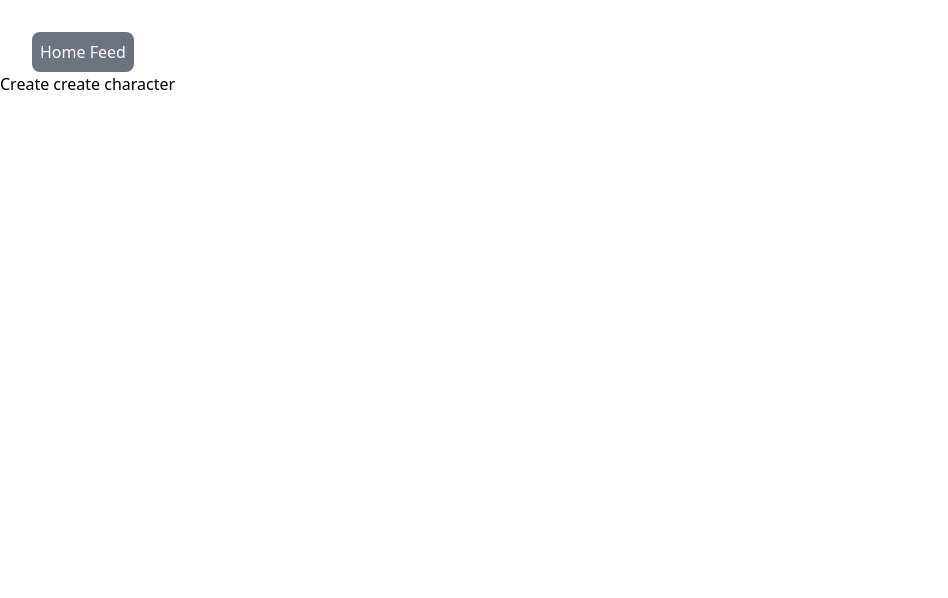
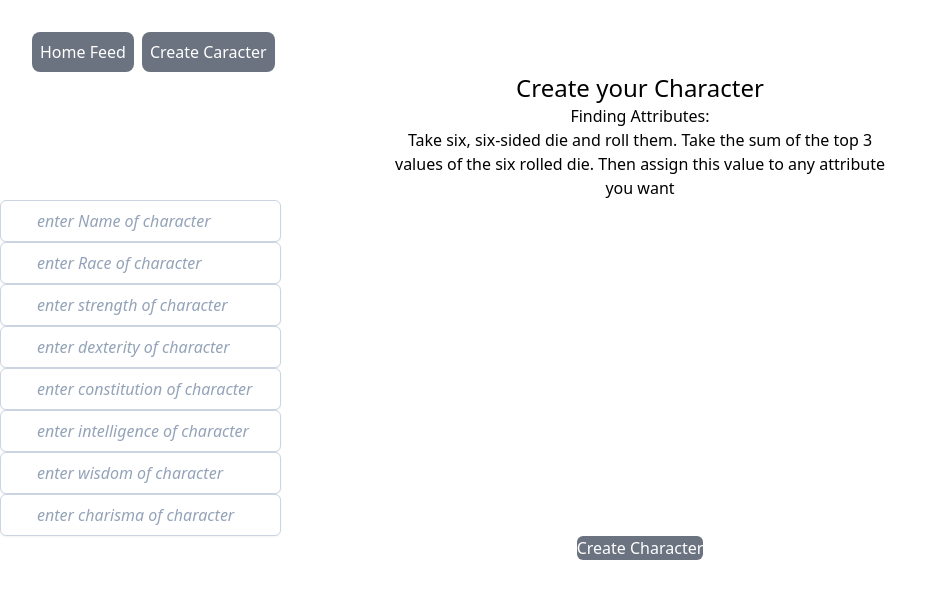
Before and after one commit to Mimi3col/Final-project, a Next.js app: page /create_character in a window 1280 px wide. Shown: the top 598 px of the page, without its empty margins (0-948 px from the left). Built offline with nearby package versions, Linux system fonts and the light colour scheme; no server answers.

Commit message:
working on getting info sent to supabase

```diff
--- a/src/components/displaycards.js
+++ b/src/components/displaycards.js
@@ -16,11 +16,6 @@ export default function DisplayCards({ char_list }) {
         <p> Charisma: {element.charisma}</p>
         <p> Time Created: {element.created_at.slice(0, 19)}</p>
         <p> 🖤: {element.hearts}</p>
-        <div className=" self-start ">
-          <button className=" w bg-green-500 text-white hover:bg-sky-500">
-            🖤
-          </button>
-        </div>
       </button>
     </div>
   ));
--- a/src/components/navbar.js
+++ b/src/components/navbar.js
@@ -9,6 +9,10 @@ export default function NavBar() {
         className="rounded-lg text-white bg-gray-500 hover:bg-blue-500 p-2">
         Home Feed
       </Link>
+      <Link href='/create_character'
+        className="rounded-lg text-white bg-gray-500 hover:bg-blue-500 p-2">
+        Create Caracter
+      </Link>
     </div>
   )
 }
--- a/src/pages/create_character.js
+++ b/src/pages/create_character.js
@@ -1,9 +1,82 @@
+import { supabase } from "/utils/supabase";
+import { useState } from "react";
+import { useRouter } from "next/router";
 
-export default  function Create_Character () {
 
-  return(
-  <div>
-      Create create character
+export default function Create_Character() {
+
+
+  const router = useRouter();
+  const [characterData, setcharacterData] = useState(
+    {
+      char_name: '',
+      race: '',
+      strength: '',
+      dexterity: '',
+      constitution: '',
+      intelligence: '',
+      wisdom: '',
+      charisma: ''
+    }
+  );
+
+  const { char_name, race, strength, dexterity, constitution, intelligence, wisdom, charisma } = characterData;
+
+  const handleChange = (e) => {
+    setcharacterData({ ...characterData, [e.target.name]: e.target.value });
+    console.log(e.target.name);
+    console.log(e.target.value);
+  };
+
+  const createCharacter = async () => {
+    try {
+
+      const { data, error } = await supabase
+        .from('character_list')
+        .insert(
+          {
+            char_name: characterData.char_name,
+            race,
+            strength,
+            dexterity,
+            constitution,
+            intelligence,
+            wisdom,
+            charisma,
+          },
+        )
+        .single()
+      if (error) throw error;
+      alert("character created successfully");
+      setcharacterData({ char_name: '', race: '', strength: '', dexterity: '', constitution: '', intelligence: '', wisdom: '', charisma: '' });
+      console.log(characterData)
+      router.push("/");
+    } catch (error) {
+      alert(error.message);
+    }
+  };
+
+
+
+  return (
+    <div className="items-center text-center">
+      <div className=" ml-96 mr-96 align-text-top ">
+        <p className="text-2xl">Create your Character</p>
+        <p>Finding Attributes: </p>
+        Take six, six-sided die and roll them. Take the sum of the top 3 values of the six rolled die. Then assign this value to any attribute you want
+      </div>
+      <input type='text' text='char_name' value={char_name} onChange={handleChange} placeholder="enter Name of character" className="placeholder:italic placeholder:text-slate-400 block bg-white border border-slate-300 rounded-md py-2 pl-9 pr-3 shadow-sm focus:outline-none focus:border-sky-500 " ></input>
+      <input type='text' text='race' value={race} onChange={handleChange} placeholder="enter Race of character" className="placeholder:italic placeholder:text-slate-400 block bg-white border border-slate-300 rounded-md py-2 pl-9 pr-3 shadow-sm focus:outline-none focus:border-sky-500 " ></input>
+      <input type='text' text='strength' value={strength} onChange={handleChange} placeholder="enter strength of character" className="placeholder:italic placeholder:text-slate-400 block bg-white border border-slate-300 rounded-md py-2 pl-9 pr-3 shadow-sm focus:outline-none focus:border-sky-500 " ></input>
+      <input type='text' text='dexterity' value={dexterity} onChange={handleChange} placeholder="enter dexterity of character" className="placeholder:italic placeholder:text-slate-400 block bg-white border border-slate-300 rounded-md py-2 pl-9 pr-3 shadow-sm focus:outline-none focus:border-sky-500 " ></input>
+      <input type='text' text='constitution' value={constitution} onChange={handleChange} placeholder="enter constitution of character" className="placeholder:italic placeholder:text-slate-400 block bg-white border border-slate-300 rounded-md py-2 pl-9 pr-3 shadow-sm focus:outline-none focus:border-sky-500 " ></input>
+      <input type='text' text='intelligence' value={intelligence} onChange={handleChange} placeholder="enter intelligence of character" className="placeholder:italic placeholder:text-slate-400 block bg-white border border-slate-300 rounded-md py-2 pl-9 pr-3 shadow-sm focus:outline-none focus:border-sky-500 " ></input>
+      <input type='text' text='wisdom' value={wisdom} onChange={handleChange} placeholder="enter wisdom of character" className="placeholder:italic placeholder:text-slate-400 block bg-white border border-slate-300 rounded-md py-2 pl-9 pr-3 shadow-sm focus:outline-none focus:border-sky-500 " ></input>
+      <input type='text' text='charisma' value={charisma} onChange={handleChange} placeholder="enter charisma of character" className="placeholder:italic placeholder:text-slate-400 block bg-white border border-slate-300 rounded-md py-2 pl-9 pr-3 shadow-sm focus:outline-none focus:border-sky-500 " ></input>
+
+      <button className="rounded-md bg-gray-500 hover:bg-blue-500 text-white" onClick={createCharacter}>
+        Create  Character
+      </button>
     </div>
   )
 }
--- a/src/pages/index.js
+++ b/src/pages/index.js
@@ -48,7 +48,9 @@ export default function Home() {
         <DisplayCards char_list={charInfo} />
 
       </div>
-      <Card />
+      <Link href="./create_character">
+        Create Character
+      </Link>
     </div>
   )
 }
```
Also changed, not shown: 1 other file (tests, documents, lock files or other folders).
